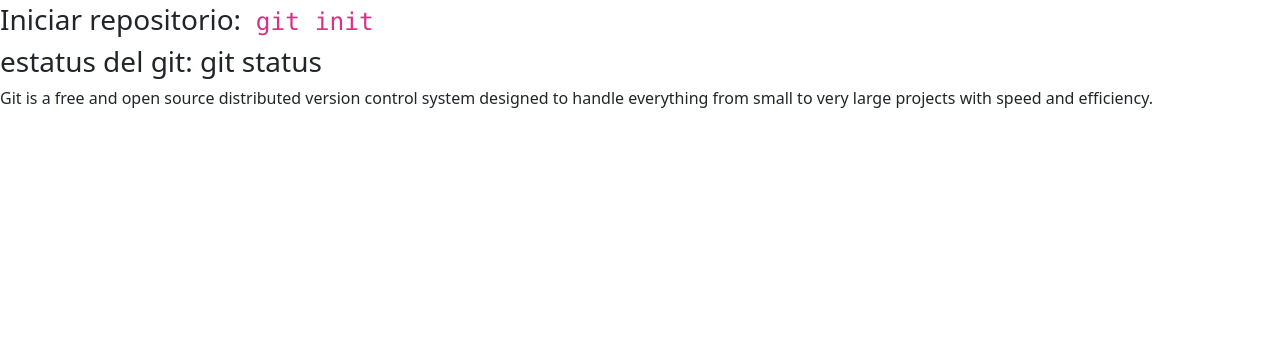
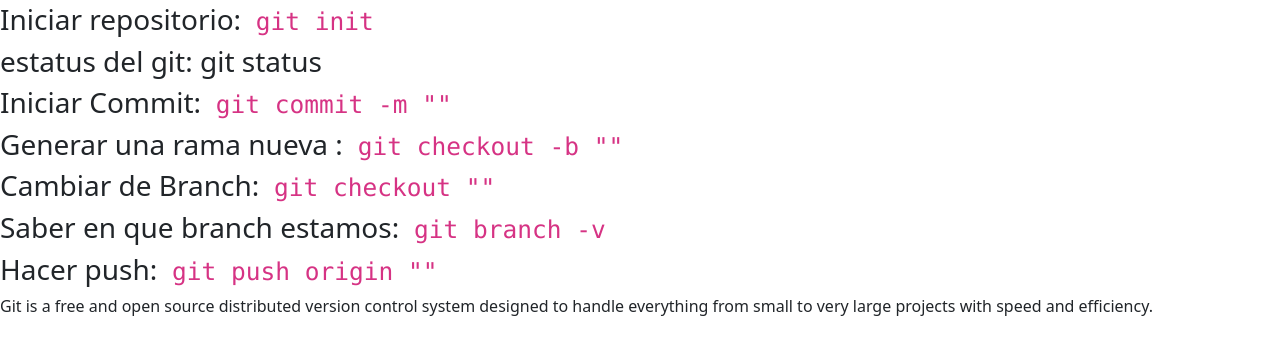
Before and after one commit to CarlosTafura/Clase-9-repositorios, a plain HTML site: page index.html in a window 1280 px wide. Shown: the part 77-432 px from the top of the page. Drawn offline with nearby package versions, Linux system fonts and the light colour scheme.

Commit message:
Agregando mas codigo 2

```diff
--- a/index.html
+++ b/index.html
@@ -24,6 +24,11 @@
         <h1>Definicion de git</h1>
         <h3>Iniciar repositorio:<code> git init</code></h3>
         <h3>estatus del git: git status</h3>
+        <h3>Iniciar Commit:<code> git commit -m ""</code></h3>
+        <h3>Generar una rama nueva :<code> git checkout -b ""</code></h3>
+        <h3>Cambiar de Branch:<code> git checkout ""</code></h3>
+        <h3>Saber en que branch estamos:<code> git branch -v</code></h3>
+        <h3>Hacer push:<code> git push origin ""</code></h3>
         <p>
           Git is a free and open source distributed version control system
           designed to handle everything from small to very large projects with
```
